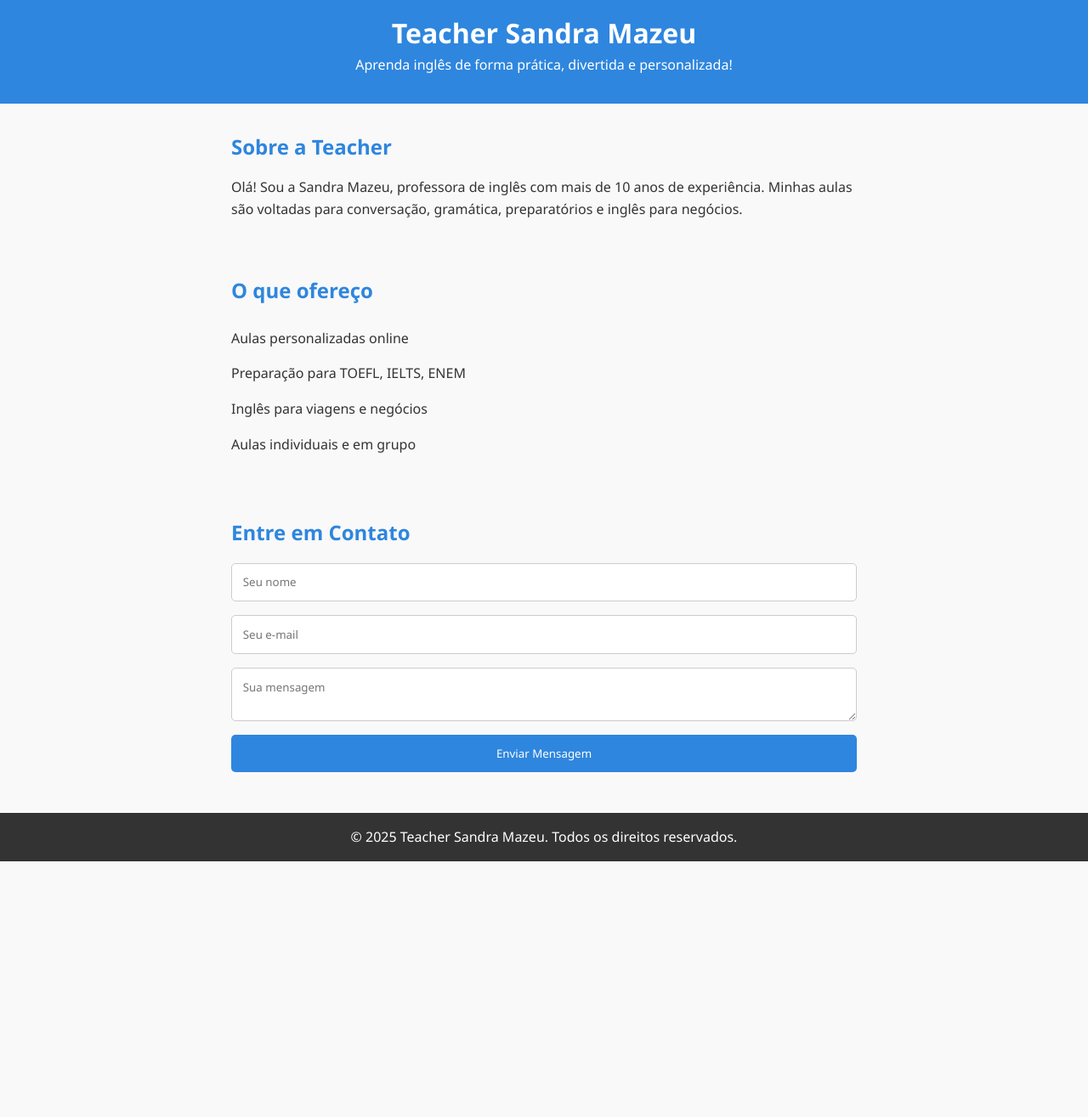
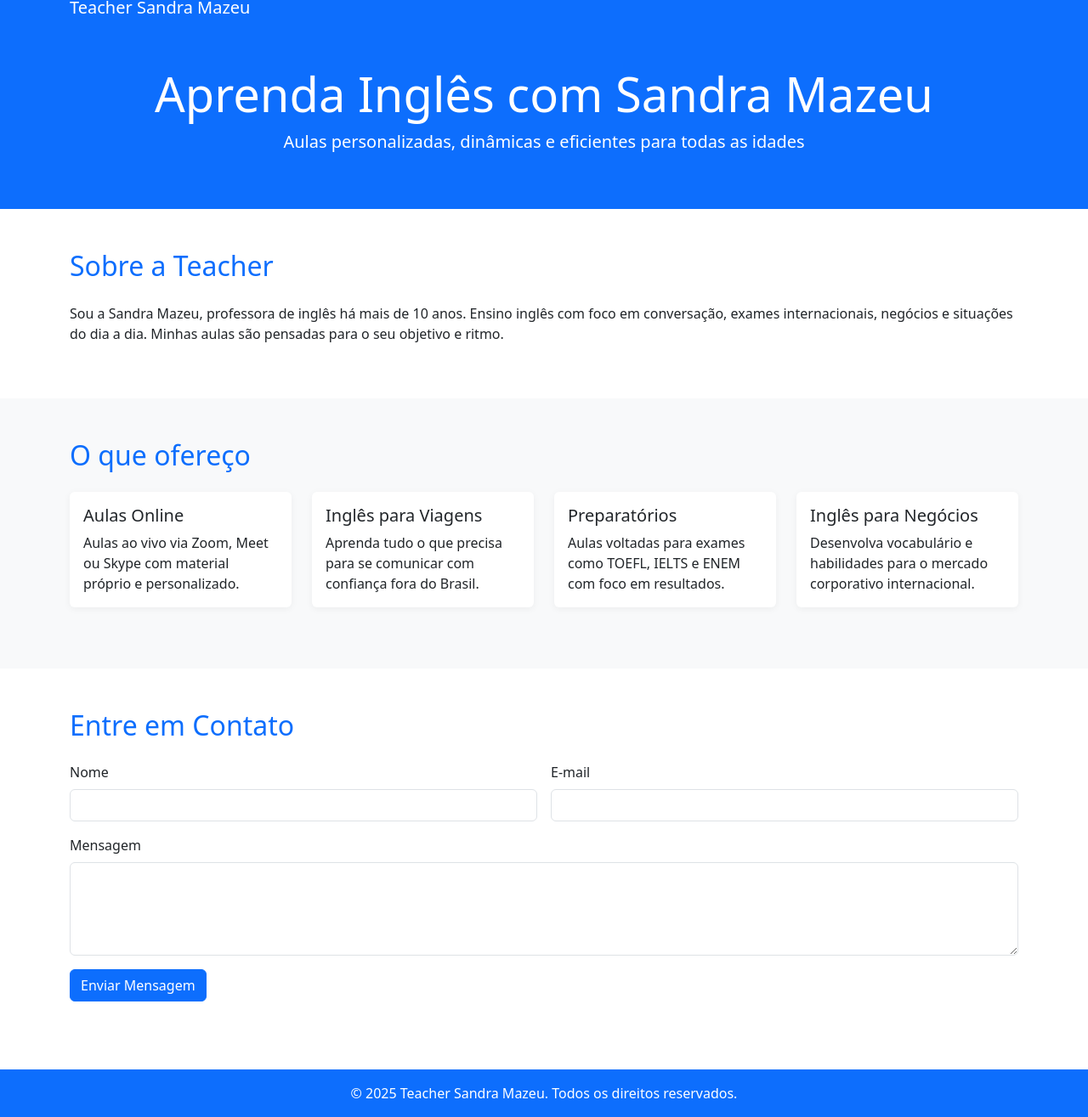
Before and after one commit to SamuelLucass/TeacherSandraMazeu, a plain HTML site: page Index.html in a window 1280 px wide. Shown: the part 19-1334 px from the top of the page at 85% size. Before the commit the page ends 1033 px from the top, so only its background shows below. Drawn offline with nearby package versions, Linux system fonts and the light colour scheme.

Commit message:
Inclusão Bootstrap

```diff
--- a/Index.html
+++ b/Index.html
@@ -2,46 +2,113 @@
 <html lang="pt-BR">
 <head>
   <meta charset="UTF-8" />
-  <meta name="viewport" content="width=device-width, initial-scale=1.0" />
-  <title>Teacher Sandra Mazeu - Aulas de Inglês</title>
-  <link rel="stylesheet" href="style.css" />
+  <meta name="viewport" content="width=device-width, initial-scale=1" />
+  <title>Teacher Sandra Mazeu</title>
+  <link href="https://cdn.jsdelivr.net/npm/bootstrap@5.3.2/dist/css/bootstrap.min.css" rel="stylesheet">
+  <link rel="stylesheet" href="style.css">
 </head>
 <body>
-  <header>
-    <h1>Teacher Sandra Mazeu</h1>
-    <p>Aprenda inglês de forma prática, divertida e personalizada!</p>
+
+  <!-- Navbar -->
+  <nav class="navbar navbar-expand-lg navbar-dark bg-primary fixed-top">
+    <div class="container">
+      <a class="navbar-brand" href="#">Teacher Sandra Mazeu</a>
+      <button class="navbar-toggler" type="button" data-bs-toggle="collapse" data-bs-target="#navbarNav">
+        <span class="navbar-toggler-icon"></span>
+      </button>
+    </div>
+  </nav>
+
+  <!-- Hero -->
+  <header class="bg-primary text-white text-center py-5 mt-5">
+    <div class="container">
+      <h1 class="display-4">Aprenda Inglês com Sandra Mazeu</h1>
+      <p class="lead">Aulas personalizadas, dinâmicas e eficientes para todas as idades</p>
+    </div>
   </header>
 
-  <section class="sobre">
-    <h2>Sobre a Teacher</h2>
-    <p>Olá! Sou a Sandra Mazeu, professora de inglês com mais de 10 anos de experiência. Minhas aulas são voltadas para conversação, gramática, preparatórios e inglês para negócios.</p>
+  <!-- Sobre -->
+  <section class="py-5">
+    <div class="container">
+      <h2 class="mb-4 text-primary">Sobre a Teacher</h2>
+      <p>Sou a Sandra Mazeu, professora de inglês há mais de 10 anos. Ensino inglês com foco em conversação, exames internacionais, negócios e situações do dia a dia. Minhas aulas são pensadas para o seu objetivo e ritmo.</p>
+    </div>
   </section>
 
-  <section class="aulas">
-    <h2>O que ofereço</h2>
-    <ul>
-      <li>Aulas personalizadas online</li>
-      <li>Preparação para TOEFL, IELTS, ENEM</li>
-      <li>Inglês para viagens e negócios</li>
-      <li>Aulas individuais e em grupo</li>
-    </ul>
+  <!-- Serviços -->
+  <section class="bg-light py-5">
+    <div class="container">
+      <h2 class="mb-4 text-primary">O que ofereço</h2>
+      <div class="row">
+        <div class="col-md-6 col-lg-3 mb-4">
+          <div class="card h-100">
+            <div class="card-body">
+              <h5 class="card-title">Aulas Online</h5>
+              <p class="card-text">Aulas ao vivo via Zoom, Meet ou Skype com material próprio e personalizado.</p>
+            </div>
+          </div>
+        </div>
+        <div class="col-md-6 col-lg-3 mb-4">
+          <div class="card h-100">
+            <div class="card-body">
+              <h5 class="card-title">Inglês para Viagens</h5>
+              <p class="card-text">Aprenda tudo o que precisa para se comunicar com confiança fora do Brasil.</p>
+            </div>
+          </div>
+        </div>
+        <div class="col-md-6 col-lg-3 mb-4">
+          <div class="card h-100">
+            <div class="card-body">
+              <h5 class="card-title">Preparatórios</h5>
+              <p class="card-text">Aulas voltadas para exames como TOEFL, IELTS e ENEM com foco em resultados.</p>
+            </div>
+          </div>
+        </div>
+        <div class="col-md-6 col-lg-3 mb-4">
+          <div class="card h-100">
+            <div class="card-body">
+              <h5 class="card-title">Inglês para Negócios</h5>
+              <p class="card-text">Desenvolva vocabulário e habilidades para o mercado corporativo internacional.</p>
+            </div>
+          </div>
+        </div>
+      </div>
+    </div>
   </section>
 
-  <section class="contato">
-    <h2>Entre em Contato</h2>
-    <form id="contatoForm">
-      <input type="text" id="nome" placeholder="Seu nome" required />
-      <input type="email" id="email" placeholder="Seu e-mail" required />
-      <textarea id="mensagem" placeholder="Sua mensagem" required></textarea>
-      <button type="submit">Enviar Mensagem</button>
-    </form>
-    <p id="feedback" class="feedback"></p>
+  <!-- Contato -->
+  <section class="py-5">
+    <div class="container">
+      <h2 class="mb-4 text-primary">Entre em Contato</h2>
+      <form id="contatoForm" class="row g-3">
+        <div class="col-md-6">
+          <label for="nome" class="form-label">Nome</label>
+          <input type="text" class="form-control" id="nome" required>
+        </div>
+        <div class="col-md-6">
+          <label for="email" class="form-label">E-mail</label>
+          <input type="email" class="form-control" id="email" required>
+        </div>
+        <div class="col-12">
+          <label for="mensagem" class="form-label">Mensagem</label>
+          <textarea class="form-control" id="mensagem" rows="4" required></textarea>
+        </div>
+        <div class="col-12">
+          <button type="submit" class="btn btn-primary">Enviar Mensagem</button>
+        </div>
+        <div class="col-12">
+          <p id="feedback" class="form-text text-success mt-2"></p>
+        </div>
+      </form>
+    </div>
   </section>
 
-  <footer>
-    <p>&copy; 2025 Teacher Sandra Mazeu. Todos os direitos reservados.</p>
+  <!-- Footer -->
+  <footer class="bg-primary text-white text-center py-3">
+    <p class="mb-0">&copy; 2025 Teacher Sandra Mazeu. Todos os direitos reservados.</p>
   </footer>
 
+  <script src="https://cdn.jsdelivr.net/npm/bootstrap@5.3.2/dist/js/bootstrap.bundle.min.js"></script>
   <script src="script.js"></script>
 </body>
 </html>
--- a/script.js
+++ b/script.js
@@ -2,12 +2,7 @@ document.getElementById('contatoForm').addEventListener('submit', function (e) {
   e.preventDefault();
 
   const nome = document.getElementById('nome').value;
-  const email = document.getElementById('email').value;
-  const mensagem = document.getElementById('mensagem').value;
 
-  // Simula envio do formulário
   document.getElementById('feedback').textContent = `Obrigado, ${nome}! Sua mensagem foi enviada com sucesso.`;
-
-  // Limpa os campos
-  document.getElementById('contatoForm').reset();
+  this.reset();
 });
--- a/style.css
+++ b/style.css
@@ -1,77 +1,11 @@
-* {
-  box-sizing: border-box;
-  margin: 0;
-  padding: 0;
-  font-family: 'Segoe UI', sans-serif;
+body {
+  scroll-behavior: smooth;
 }
-
-body {
-  background-color: #f9f9f9;
-  color: #333;
-  line-height: 1.6;
+.card {
+  border: none;
+  box-shadow: 0 2px 8px rgba(0,0,0,0.05);
+  transition: transform 0.2s ease;
 }
-
-header {
-  background-color: #2e86de;
-  color: #fff;
-  padding: 2rem;
-  text-align: center;
+.card:hover {
+  transform: translateY(-5px);
 }
-
-section {
-  padding: 2rem;
-  max-width: 800px;
-  margin: auto;
-}
-
-h2 {
-  margin-bottom: 1rem;
-  color: #2e86de;
-}
-
-ul {
-  list-style: none;
-  padding: 0;
-}
-
-ul li {
-  padding: 0.5rem 0;
-}
-
-form {
-  display: flex;
-  flex-direction: column;
-  gap: 1rem;
-}
-
-input, textarea {
-  padding: 0.8rem;
-  border: 1px solid #ccc;
-  border-radius: 5px;
-  resize: vertical;
-}
-
-button {
-  padding: 0.8rem;
-  background-color: #2e86de;
-  color: white;
-  border: none;
-  border-radius: 5px;
-  cursor: pointer;
-}
-
-button:hover {
-  background-color: #1b4f72;
-}
-
-.feedback {
-  margin-top: 1rem;
-  color: green;
-}
-
-footer {
-  background-color: #333;
-  color: #fff;
-  text-align: center;
-  padding: 1rem;
-}
```
